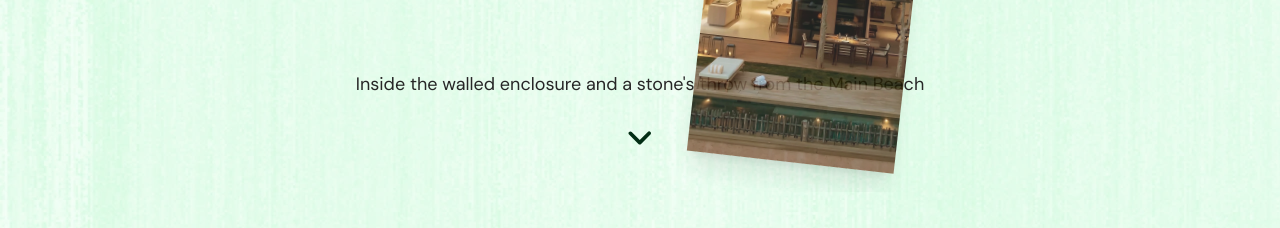
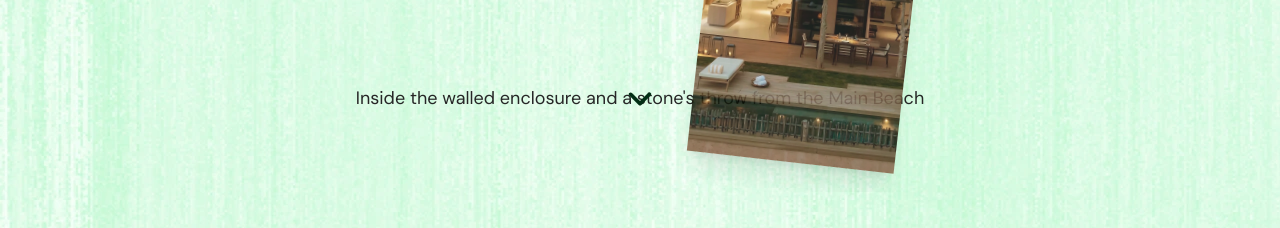
Before and after one commit to JaumeEsquerdo/costera-n1, a Next.js app in the folder costera-n1/: page /en in a window 1280 px wide. Shown: the part 608-836 px from the top of the page. Built offline with nearby package versions, Linux system fonts and the light colour scheme.

Commit message:
agregar animacion al icono de flecha hacia abajo en el hero con css

```diff
--- a/costera-n1/app/[locale]/page.jsx
+++ b/costera-n1/app/[locale]/page.jsx
@@ -68,7 +68,7 @@ export default function Home() {
         {/* Header */}
         {/* Hero */}
         <div className="h-[300vh] relative">
-          <div className="absolute inset-0 z-0 opacity-[0.5] pointer-events-none bg-[url('/bg-noise.webp')] bg-repeat" />
+          <div className="absolute inset-0 z-0 opacity-[0.9] pointer-events-none bg-[url('/bg-noise.webp')] bg-repeat" />
           <motion.header className="h-screen sticky top-0 flex flex-col justify-between items-center overflow-x-hidden">
             <AnimatePresence>
               {/* Texto solo visible al inicio */}
@@ -97,7 +97,7 @@ export default function Home() {
             >
               <motion.div
                 style={{ width, height }}
-                className="relative overflow-hidden"
+                className={`relative overflow-hidden saturate-150`}
                 data-is-dark="true"
               >
                 <Image
@@ -113,19 +113,19 @@ export default function Home() {
             <AnimatePresence>
               {showText && (
                 <motion.div
-                  className="fixed bottom-4 lg:bottom-10 flex flex-col items-center justify-center gap-2 lg:gap-6 max-w-[90%]"
+                  className="fixed bottom-12 lg:bottom-20 flex flex-col items-center justify-center gap-2 lg:gap-6 max-w-[90%]"
                   variants={headerVariants}
                   transition={{ duration: 1.2, ease: [0.4, 0, 0.2, 1] }}
                   initial="init"
                   animate="open"
                   exit={showText ? "closed" : "open"}
                 >
-                  <h2 className="text-sm lg:text-lg text-center">
+                  <h2 className="relative text-sm lg:text-lg text-center">
                     {textsHero.location_info}
                   </h2>
                   <FontAwesomeIcon
                     icon={faAngleDown}
-                    className="text-3xl text-green-950"
+                    className="text-3xl text-green-950 left-1/2 -translate-x-1/2 absolute animate-buble transition-all duration-100"
                   />
                 </motion.div>
               )}
--- a/costera-n1/app/globals.css
+++ b/costera-n1/app/globals.css
@@ -26,6 +26,19 @@ body {
   --color-casas-red: #e77878;
   --color-casas-blue: #6fa9cf;
   --color-casas-orange: #e7a05a;
+  --animate-buble: buble 1s infinite ease-in-out;
+
+  @keyframes buble {
+    0% {
+      top: 55;
+    }
+    50% {
+      top: 45;
+    }
+    100% {
+      top: 55;
+    }
+  }
 }
 
 /* @media (prefers-color-scheme: dark) {
```
